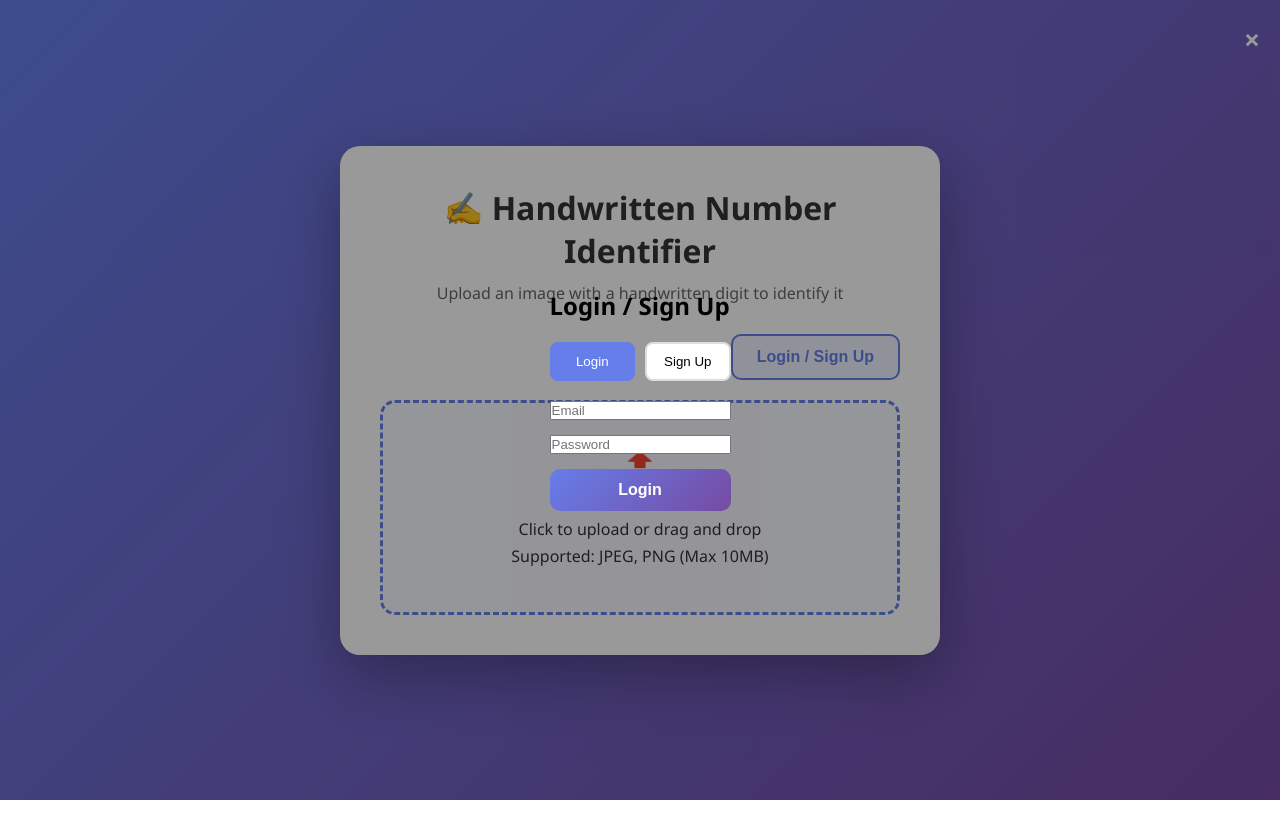
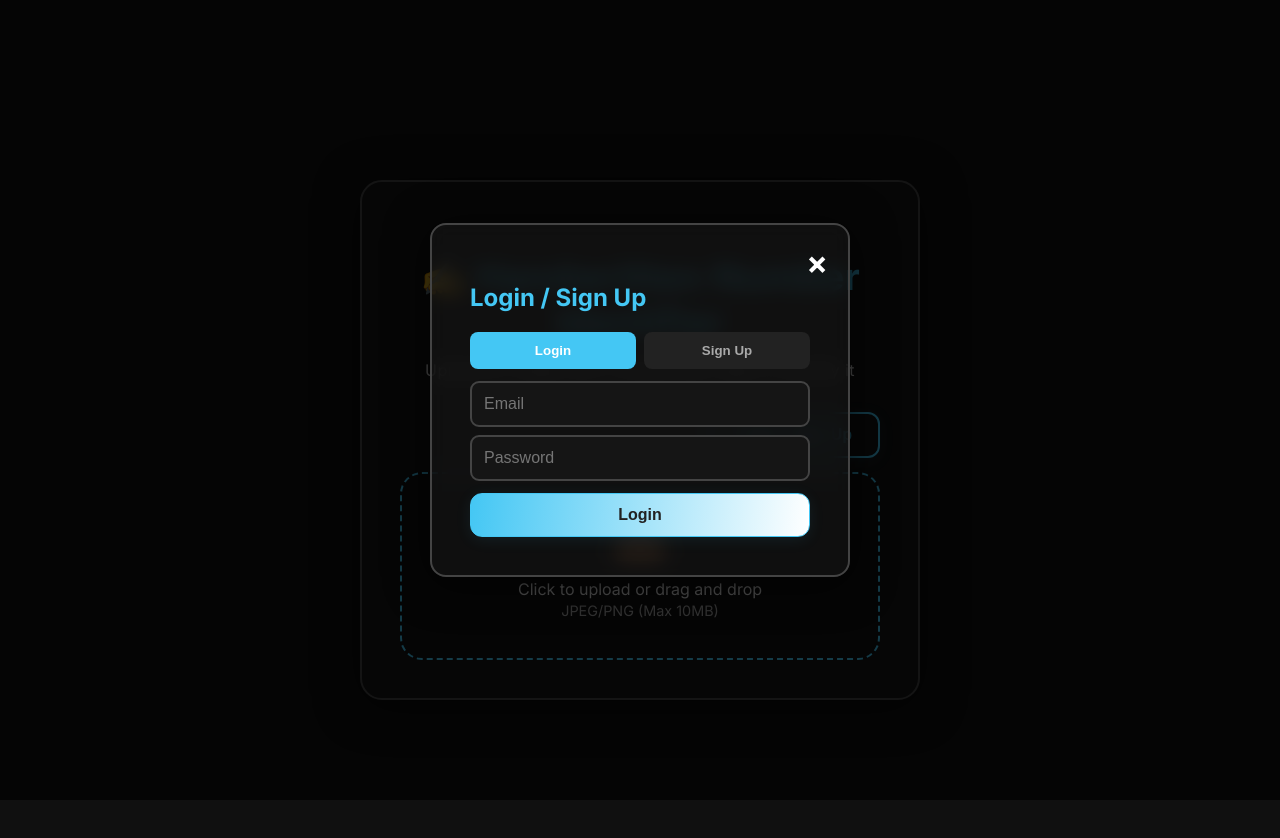
Before and after one commit to PrakharJha4121/handwritten_number, a website: page index.html in a window 1280 px wide. Both pictures are taken after a click on the button "Login / Sign Up". Before the commit the page ends 800 px from the top, so only its background shows below. Drawn offline with Linux system fonts and the light colour scheme.

Commit message:
Refreshed design: black & white cooler UI

```diff
--- a/index.html
+++ b/index.html
@@ -5,14 +5,15 @@
     <meta name="viewport" content="width=device-width, initial-scale=1.0">
     <title>Handwritten Number Identifier</title>
     <link rel="stylesheet" href="style.css">
+    <link rel="preconnect" href="https://fonts.googleapis.com">
+    <link href="https://fonts.googleapis.com/css2?family=Inter:wght@400;600;700&display=swap" rel="stylesheet">
 </head>
 <body>
-    <div class="container">
+    <div class="container glass">
         <header>
-            <h1>✍️ Handwritten Number Identifier</h1>
-            <p>Upload an image with a handwritten digit to identify it</p>
+            <h1>✍️ <span class="accent-text">Handwritten Number Identifier</span></h1>
+            <p class="subtitle">Upload an image with a handwritten digit to identify it</p>
         </header>
-
         <div class="auth-section">
             <button class="btn btn-secondary" onclick="toggleAuthModal()">Login / Sign Up</button>
         </div>
@@ -22,7 +23,7 @@
                 <div class="upload-box" onclick="document.getElementById('imageInput').click()">
                     <div class="upload-icon">📤</div>
                     <p>Click to upload or drag and drop</p>
-                    <p class="small-text">Supported: JPEG, PNG (Max 10MB)</p>
+                    <p class="small-text">JPEG/PNG (Max 10MB)</p>
                 </div>
                 <input type="file" id="imageInput" accept="image/jpeg,image/png" style="display:none;">
             </div>
@@ -30,7 +31,7 @@
             <div id="preview-section" style="display:none;">
                 <div class="preview-container">
                     <h3>Preview:</h3>
-                    <img id="preview-image" alt="Preview" style="max-width: 300px;">
+                    <img id="preview-image" alt="Preview">
                 </div>
                 <button class="btn btn-primary" onclick="submitImage()">Identify Digit</button>
             </div>
@@ -42,8 +43,8 @@
 
             <div id="result-section" style="display:none;">
                 <div class="result-container">
-                    <h2>Result:</h2>
-                    <div class="result-box">
+                    <h2 class="accent-text">Result:</h2>
+                    <div class="result-box glass">
                         <p id="result-text"></p>
                     </div>
                     <button class="btn btn-primary" onclick="resetForm()">Identify Another</button>
@@ -54,20 +55,18 @@
 
     <!-- Auth Modal -->
     <div id="authModal" class="modal" style="display:none;">
-        <div class="modal-content">
+        <div class="modal-content glass">
             <span class="close" onclick="toggleAuthModal()">&times;</span>
-            <h2>Login / Sign Up</h2>
+            <h2><span class="accent-text">Login / Sign Up</span></h2>
             <div class="auth-tabs">
                 <button class="tab-btn active" onclick="switchTab('login')">Login</button>
                 <button class="tab-btn" onclick="switchTab('signup')">Sign Up</button>
             </div>
-
             <div id="login-form" class="tab-content active">
                 <input type="email" placeholder="Email" id="loginEmail">
                 <input type="password" placeholder="Password" id="loginPassword">
                 <button class="btn btn-primary" onclick="login()">Login</button>
             </div>
-
             <div id="signup-form" class="tab-content" style="display:none;">
                 <input type="text" placeholder="Full Name" id="signupName">
                 <input type="email" placeholder="Email" id="signupEmail">
@@ -76,7 +75,6 @@
             </div>
         </div>
     </div>
-
     <script src="script.js"></script>
 </body>
 </html>
--- a/style.css
+++ b/style.css
@@ -1,270 +1,184 @@
-* {
-    margin: 0;
-    padding: 0;
-    box-sizing: border-box;
+:root {
+  --bg: #101010;
+  --glass-bg: rgba(22, 22, 22, 0.65);
+  --accent: #fff;
+  --accent2: #44c7f4;
+  --border: #444;
+  --shadow: 0 6px 44px rgba(0,0,0,0.7);
+  --radius: 22px;
+  --font: 'Inter', 'Segoe UI', Arial, sans-serif;
 }
 
 body {
-    font-family: 'Segoe UI', Tahoma, Geneva, Verdana, sans-serif;
-    background: linear-gradient(135deg, #667eea 0%, #764ba2 100%);
   min-height: 100vh;
-    display: flex;
-    justify-content: center;
-    align-items: center;
-    padding: 20px;
+  background: var(--bg);
+  font-family: var(--font);
+  color: var(--accent);
+  display: flex; align-items: center; justify-content: center;
+  padding: 32px;
+}
+
+.glass {
+  background: var(--glass-bg);
+  border: 2px solid var(--border);
+  box-shadow: var(--shadow);
+  backdrop-filter: blur(10px);
 }
 
 .container {
-    background: white;
-    border-radius: 20px;
-    box-shadow: 0 20px 60px rgba(0,0,0,0.3);
-    max-width: 600px;
-    width: 100%;
-    padding: 40px;
+  border-radius: var(--radius);
+  padding: 48px 38px 38px 38px;
+  width: 100%; max-width: 480px;
 }
 
 header {
   text-align: center;
-    margin-bottom: 30px;
+  margin-bottom: 28px;
+  letter-spacing: 0.5px;
 }
-
 header h1 {
-    color: #333;
-    font-size: 2em;
-    margin-bottom: 10px;
+  font-size: 2.3em; font-weight: 700;
+  margin-bottom: 8px;
 }
-
-header p {
-    color: #666;
+.accent-text { color: var(--accent2); }
+.subtitle {
+  color: #eee;
+  font-weight: 400;
   font-size: 1em;
 }
 
 .auth-section {
   text-align: right;
-    margin-bottom: 20px;
+  margin-bottom: 14px;
 }
 
-main {
-    display: flex;
-    flex-direction: column;
-    gap: 20px;
+main { display: flex; flex-direction: column; gap: 26px; }
+
+.upload-section { display: flex; justify-content: center; }
+.upload-box {
+  border: 2.5px dashed var(--accent2);
+  border-radius: var(--radius);
+  padding: 36px;
+  text-align: center;
+  cursor: pointer;
+  transition: background 0.3s, border-color 0.3s;
+  width: 100%;
+  background: rgba(0,0,0,0.1);
+  color: #fff;
+}
+.upload-box:hover { background: rgba(40,40,40,0.8); border-color: #fff; }
+.upload-icon { font-size: 2.7em; margin-bottom: 16px; }
+.upload-box p { margin: 3px; }
+.small-text { color: #aaa; font-size: 0.9em; margin-top: 4px; }
+
+#preview-section { text-align: center; }
+.preview-container { margin-bottom: 18px; }
+#preview-image {
+  max-width: 90vw; max-height: 220px;
+  border-radius: 14px;
+  margin: 8px 0 0 0;
+  box-shadow: 0 2px 16px rgba(68,199,244, 0.2),
+              0 0 0 4px rgba(255,255,255,0.08);
 }
 
-.upload-section {
-    display: flex;
-    justify-content: center;
+.loading { display: flex; flex-direction: column; align-items: center; gap: 18px;}
+.spinner {
+  border: 5px solid #222;
+  border-top: 5px solid var(--accent2);
+  border-radius: 50%; width: 54px; height: 54px;
+  animation: spin 0.96s linear infinite;
+  margin-bottom: 2px;
 }
+@keyframes spin { 0% { transform: rotate(0deg);} 100% {transform: rotate(360deg);} }
 
-.upload-box {
-    border: 3px dashed #667eea;
-    border-radius: 15px;
-    padding: 40px;
-    text-align: center;
-    cursor: pointer;
-    transition: all 0. 3s ease;
-    width: 100%;
-    background: #f8f9ff;
+.result-container { text-align: center; }
+.result-box {
+  margin: 16px 0;
+  background: rgba(30,30,30,0.55);
+  border-radius: var(--radius);
+  padding: 34px 20px;
+  border-left: 4px solid var(--accent2);
+  box-shadow: 0 2px 18px 0 rgba(68,199,244,0.07);
 }
-
-.upload-box:hover {
-    background: #f0f2ff;
-    border-color: #764ba2;
-}
-
-.upload-icon {
-    font-size: 3em;
-    margin-bottom: 10px;
-}
-
-.upload-box p {
-    color: #333;
-    margin: 5px 0;
-}
-
-. small-text {
-    font-size: 0.85em;
-    color: #999;
-}
+#result-text { font-size: 1.1em; color: #fff; word-wrap: break-word;}
 
 .btn {
-    padding: 12px 24px;
+  padding: 12px 26px;
   border: none;
-    border-radius: 10px;
+  border-radius: 12px;
   cursor: pointer;
   font-size: 1em;
-    transition: all 0.3s ease;
+  transition: background 0.24s, box-shadow 0.22s, color 0.2s;
   font-weight: 600;
+  margin-top: 4px;
+  box-shadow: 0 3px 16px 0 rgba(68,199,244,0.09);
 }
-
 .btn-primary {
-    background: linear-gradient(135deg, #667eea 0%, #764ba2 100%);
-    color: white;
+  background: linear-gradient(97deg, var(--accent2) 0%, #fff 100%);
+  color: #222; border: 1.5px solid var(--accent2);
 }
-
 .btn-primary:hover {
-    transform: translateY(-2px);
-    box-shadow: 0 10px 20px rgba(102, 126, 234, 0.4);
+  background: var(--accent2);
+  color: #fff;
+  box-shadow: 0 7px 40px 0 rgba(68,199,244,0.2);
 }
-
 .btn-secondary {
-    background: #f0f2ff;
-    color: #667eea;
-    border: 2px solid #667eea;
+  background: transparent;
+  color: var(--accent2);
+  border: 2px solid var(--accent2);
 }
-
 .btn-secondary:hover {
-    background: #667eea;
-    color: white;
-}
-
-#preview-section {
-    text-align: center;
-}
-
-.preview-container {
-    margin-bottom: 20px;
-}
-
-#preview-image {
-    border-radius: 10px;
-    box-shadow: 0 5px 15px rgba(0,0,0,0.2);
-}
-
-.loading {
-    display: flex;
-    flex-direction: column;
-    align-items: center;
-    justify-content: center;
-    gap: 20px;
-}
-
-.spinner {
-    border: 5px solid #f0f0f0;
-    border-top: 5px solid #667eea;
-    border-radius: 50%;
-    width: 50px;
-    height: 50px;
-    animation: spin 1s linear infinite;
-}
-
-@keyframes spin {
-    0% { transform: rotate(0deg); }
-    100% { transform: rotate(360deg); }
-}
-
-.result-container {
-    text-align: center;
-}
-
-.result-box {
-    background: #f0f2ff;
-    padding: 30px;
-    border-radius: 10px;
-    margin: 20px 0;
-    border-left: 5px solid #667eea;
-}
-
-#result-text {
-    font-size: 1.2em;
-    color: #333;
-    word-wrap: break-word;
+  background: var(--accent2); color: #222;
 }
 
 .modal {
-    position: fixed;
-    z-index: 1;
-    left: 0;
-    top: 0;
-    width: 100%;
-    height: 100%;
-    background-color: rgba(0,0,0,0.4);
-    display: flex;
-    justify-content: center;
-    align-items: center;
+  position: fixed; z-index: 10; left: 0; top: 0;
+  width: 100vw; height: 100vh;
+  background-color: rgba(0,0,0,0.7);
+  display: flex; align-items: center; justify-content: center;
 }
-
-. modal-content {
-    background-color: white;
-    padding: 30px;
-    border-radius: 15px;
-    max-width: 400px;
-    width: 100%;
+.modal-content {
+  border-radius: 16px;
+  padding: 38px;
+  width: 95vw; max-width: 340px;
   position: relative;
+  box-shadow: var(--shadow);
 }
-
 .close {
-    position: absolute;
-    right: 20px;
-    top: 20px;
-    font-size: 28px;
-    font-weight: bold;
-    cursor: pointer;
-    color: #999;
+  position: absolute; right: 20px; top: 18px;
+  font-size: 2em; font-weight: bold;
+  cursor: pointer; color: #fff;
+  transition: color 0.2s;
 }
-
-.close:hover {
-    color: #333;
+.close:hover { color: var(--accent2);}
+.auth-tabs {
+  display: flex; gap: 8px; margin: 16px 0 12px 0;
 }
-
-.auth-tabs {
-    display: flex;
-    gap: 10px;
-    margin: 20px 0;
-}
-
 .tab-btn {
   flex: 1;
-    padding: 10px;
-    border: 2px solid #ddd;
-    background: white;
+  padding: 11px;
+  border: 0; border-radius: 8px;
+  background: #222;
+  color: #aaa; font-weight: 600;
   cursor: pointer;
-    border-radius: 8px;
-    transition: all 0.3s ease;
+  transition: background 0.21s, color 0.2s;
 }
-
-.tab-btn.active {
-    background: #667eea;
-    color: white;
-    border-color: #667eea;
+.tab-btn.active { background: var(--accent2); color: #fff;}
+.tab-content { display: none;}
+.tab-content.active {
+  display: flex; flex-direction: column; gap: 8px;
 }
-
-.tab-content {
-    display: none;
+.tab-content input {
+  padding: 12px; border: 2px solid #444;
+  border-radius: 9px; font-size: 1em;
+  background: #151515; color: #fff;
+  transition: border-color 0.2s;
 }
-
-.tab-content.active {
-    display: flex;
-    flex-direction: column;
-    gap: 15px;
-}
-
-. tab-content input {
-    padding: 12px;
-    border: 2px solid #ddd;
-    border-radius: 8px;
-    font-size: 1em;
-    transition: border-color 0.3s ease;
-}
-
-.tab-content input:focus {
-    outline: none;
-    border-color: #667eea;
-}
+.tab-content input:focus {outline: none; border-color: var(--accent2);}
 
 @media (max-width: 600px) {
-    .container {
-        padding: 20px;
+  .container { padding: 18px 2vw;}
+  header h1 { font-size: 1.3em;}
+  .upload-box { padding: 14px; font-size: 1em;}
+  .modal-content { padding: 14px;}
 }
-
-    header h1 {
-        font-size: 1.5em;
-    }
-
-    . upload-box {
-        padding: 20px;
-    }
-
-    .upload-icon {
-        font-size: 2em;
-    }
-}
```
Lines whose indentation alone changed are shown as unchanged.
